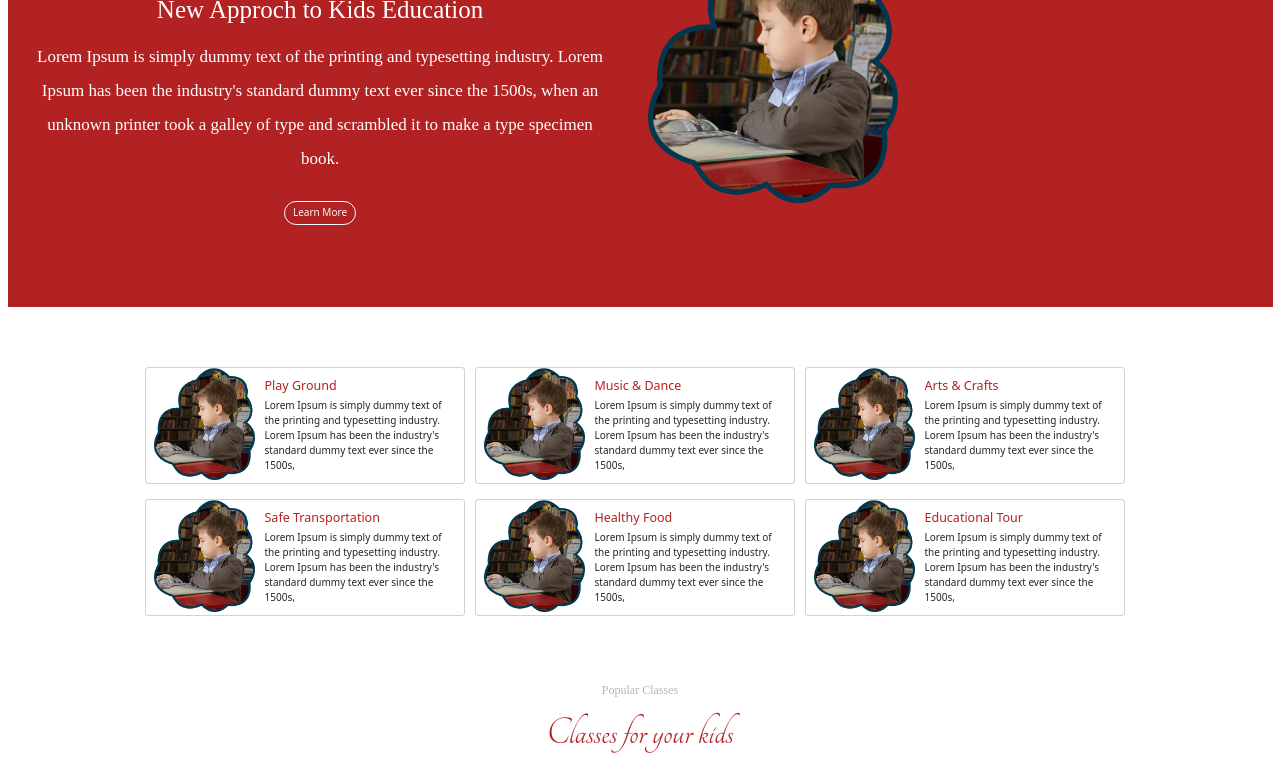
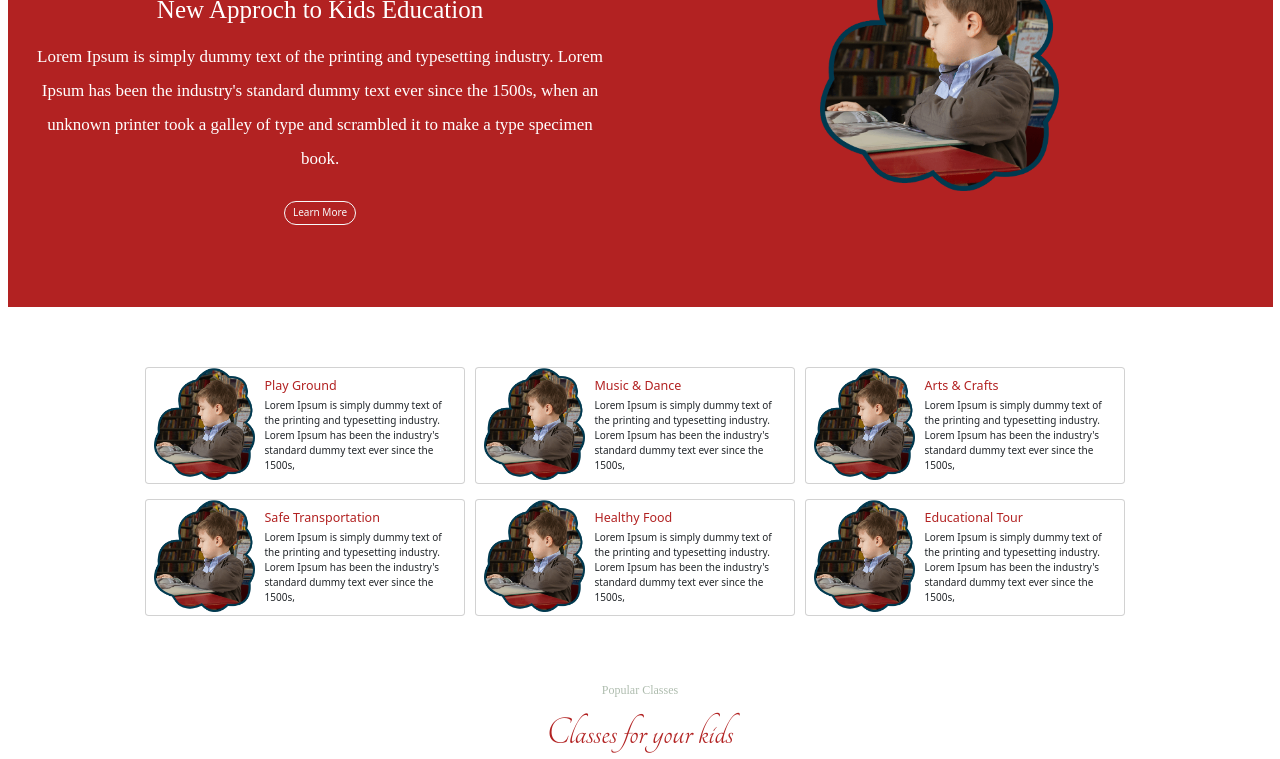
Before and after one commit to Abhishek-Sahu532/kids-learning-center, a plain HTML site: page index.html in a window 1280 px wide. Shown: the part 190-949 px from the top of the page. Drawn offline with nearby package versions, Linux system fonts and the light colour scheme.

Commit message:
adding some new styles

```diff
--- a/style.css
+++ b/style.css
@@ -51,7 +51,9 @@ nav .right {
   display: flex;
 }
 
-
+.banner_section .row .right{
+  padding-left: 18rem;
+}
 
 @media screen and (max-width:680px) {
 
```
